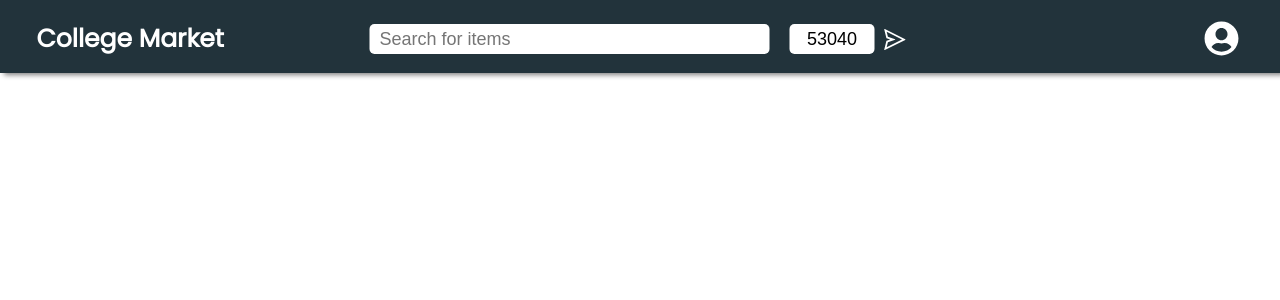
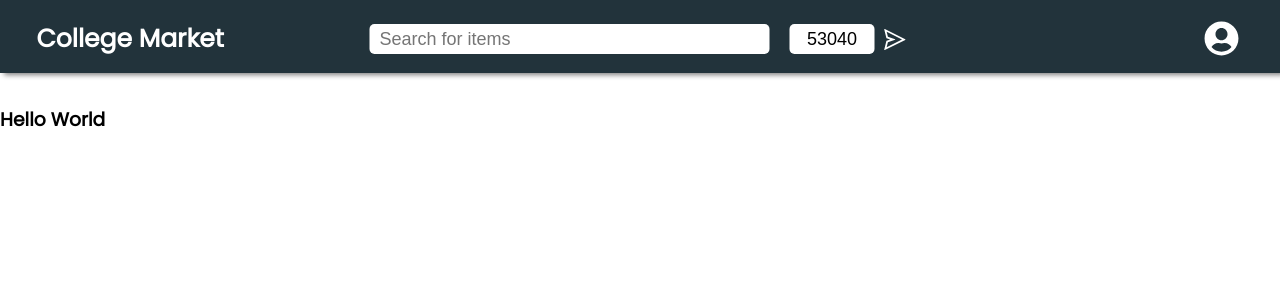
Before and after one commit to michael-146514/CollegeMarket_Frontend_oldv1, a React (Create React App) app: page /MyAccount/watchlist in a window 1280 px wide. Before the commit this address had no page. Shown: the top 300 px of the page. Built offline with nearby package versions, Linux system fonts and the light colour scheme; sample sign-in values are in the browser's storage.

Commit message:
Watch List Page added, Setup link in navBar to go to MyAccountPage

```diff
--- a/src/App.js
+++ b/src/App.js
@@ -15,6 +15,7 @@ import SearchedPage from "./pages/SearchPage/SearchPage";
 import ConversationsPage from "./pages/ConversationsPage/ConversationsPage";
 import MessagePage from "./pages/MessagePage/MessagePage";
 import MyAccountPage from "./pages/MyAccountPage/MyAccountPage";
+import WatchListPage from "./pages/WatchListPage/WatchListPage";
 
 //Admin Pages imports
 import AdminHomePage from "./pages/Adminpages/AdminHomePage.jsx/AdminHomePage";
@@ -46,6 +47,14 @@ function App() {
           element={
             <PrivateRoute>
               <MyAccountPage />
+            </PrivateRoute>
+          }
+        />
+        <Route
+          path="/MyAccount/watchlist"
+          element={
+            <PrivateRoute>
+              <WatchListPage />
             </PrivateRoute>
           }
         />
--- a/src/components/NavBar/NavBar.jsx
+++ b/src/components/NavBar/NavBar.jsx
@@ -59,6 +59,7 @@ const Navbar = () => {
             <div class="dropdown-content">
               {user ? (
                 <>
+                  <a href="/myaccount">My Account</a>
                   <a href="/listings">Your Listings</a>
                   <a href="/conversations">Messages</a>
                   <a onClick={logoutUser}>Logout</a>
--- /dev/null
+++ b/src/pages/WatchListPage/WatchListPage.jsx
@@ -0,0 +1,9 @@
+const WatchListPage = ({}) => {
+  return (
+    <div>
+      <h3>Hello World</h3>
+    </div>
+  );
+};
+
+export default WatchListPage;
```
